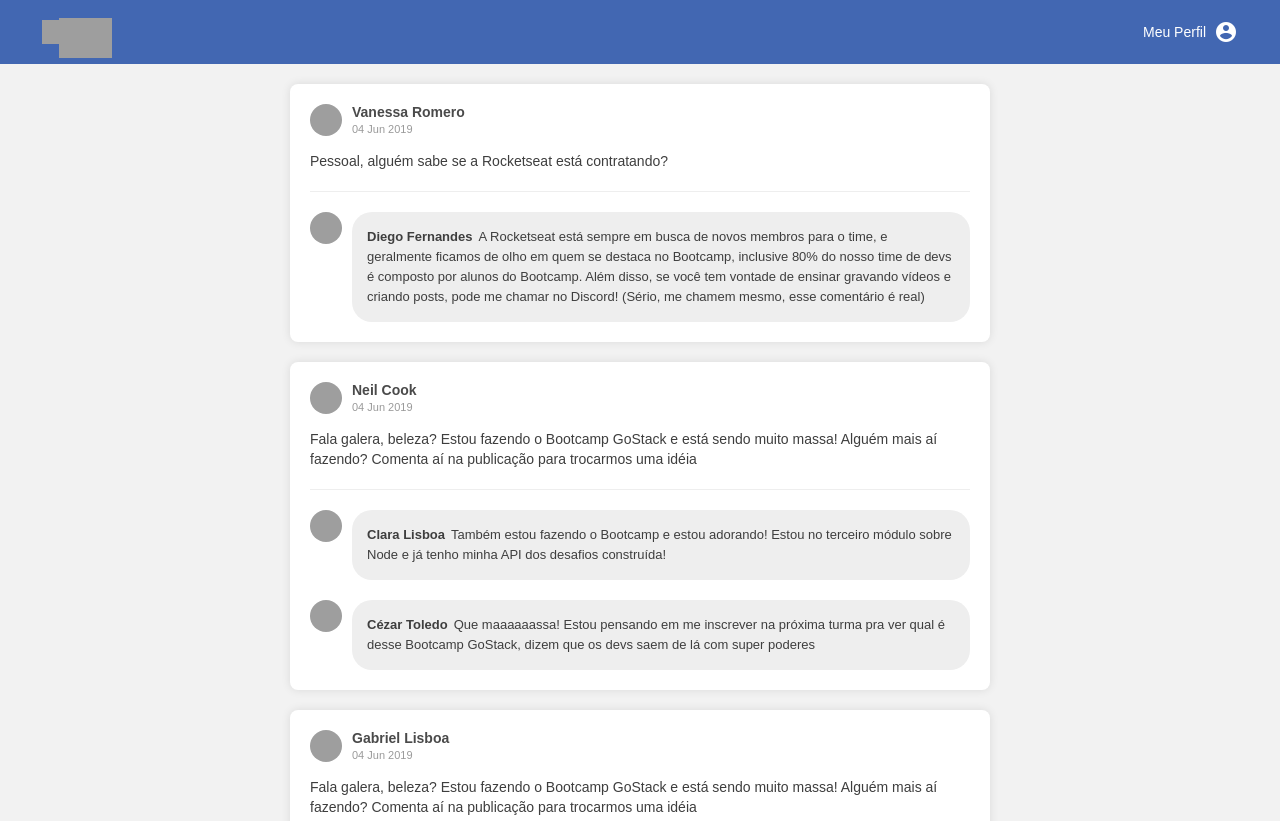
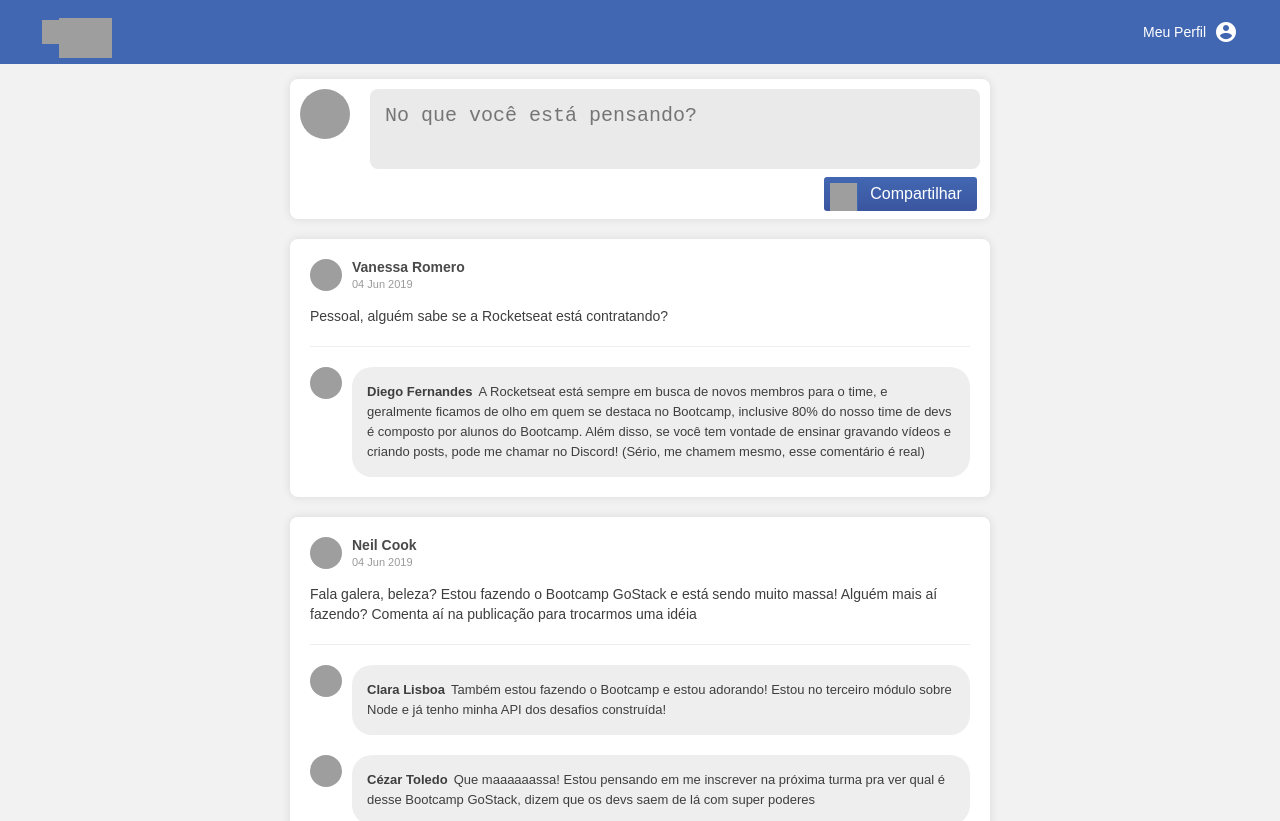
Before and after one commit to hardzork/gostack-7-challenge-4, a React app: page / in a window 1280 px wide. Shown: the top 821 px of the page. Built offline with nearby package versions, Linux system fonts and the light colour scheme; grey boxes are pictures that could not be loaded.

Commit message:
include new post feature

```diff
--- a/src/App.css
+++ b/src/App.css
@@ -25,6 +25,14 @@ body {
   border-radius: 50%;
 }
 
+.avatarNewPost {
+  min-height: 50px;
+  min-width: 50px;
+  height: 50px;
+  width: 50px;
+  border-radius: 50%;
+}
+
 .divider {
   width: 100%;
   height: 1px;
--- /dev/null
+++ b/src/components/NewPost.css
@@ -0,0 +1,103 @@
+.new-post {
+  height: 140px;
+  border-radius: 8px;
+  background: white;
+  max-width: 700px;
+  margin: 15px auto 20px;
+  color: #3e3e3e;
+  line-height: 20px;
+  box-shadow: 0 0 10px rgba(0, 0, 0, 0.1);
+}
+
+.containerNewPost {
+  display: flex;
+  justify-content: space-between;
+}
+
+.containerPost {
+  width: 100%;
+  padding: 10px 10px 0px 10px;
+}
+
+.containerAvatarPost {
+  padding: 10px 10px 0px 10px;
+}
+
+.containerSubmit {
+  display: flex;
+  justify-content: flex-end;
+  margin-right: 10px;
+}
+
+.btn {
+  box-sizing: border-box;
+  position: relative;
+  margin: 0.2em;
+  padding: 0 15px 0 46px;
+  border: none;
+  text-align: left;
+  line-height: 34px;
+  white-space: nowrap;
+  border-radius: 0.2em;
+  font-size: 16px;
+  color: #fff;
+}
+
+.btn:before {
+  content: "";
+  box-sizing: border-box;
+  position: absolute;
+  top: 0;
+  left: 0;
+  width: 34px;
+  height: 100%;
+}
+.btn:focus {
+  outline: none;
+}
+.btn:active {
+  box-shadow: inset 0 0 0 32px rgba(0, 0, 0, 0.1);
+}
+/* Facebook */
+.facebook {
+  background-color: #4267b2;
+  background-image: linear-gradient(#4267b2, #3b55a0);
+  text-shadow: 0 -1px 0 #4267b2;
+}
+.facebook:before {
+  border-right: #4267b2 1px solid;
+  background: url("https://s3-us-west-2.amazonaws.com/s.cdpn.io/14082/icon_facebook.png")
+    6px 6px no-repeat;
+}
+.facebook:hover,
+.facebook:focus {
+  background-color: #5b7bd5;
+  background-image: linear-gradient(#5b7bd5, #4864b1);
+}
+
+#newpost {
+  border-radius: 8px;
+  background: #eaeaea;
+  padding: 15px;
+  font-size: 13px;
+  border: transparent;
+  height: 80px;
+  width: 100%;
+  resize: none;
+  max-height: 500px;
+}
+
+#newpost::placeholder {
+  /* Chrome, Firefox, Opera, Safari 10.1+ */
+  font-size: 20px;
+}
+
+#newpost:-ms-input-placeholder {
+  /* Internet Explorer 10-11 */
+  font-size: 20px;
+}
+
+#newpost::-ms-input-placeholder {
+  /* Microsoft Edge */
+  font-size: 20px;
+}
--- /dev/null
+++ b/src/components/NewPost.js
@@ -0,0 +1,35 @@
+import React from "react";
+
+import "./NewPost.css";
+
+function NewPost() {
+  return (
+    <>
+      <div className="new-post">
+        <div className="containerNewPost">
+          <div className="containerAvatarPost">
+            <img
+              className="avatarNewPost"
+              src="https://avatars1.githubusercontent.com/u/21206530"
+              alt=""
+            />
+          </div>
+          <div className="containerPost">
+            <textarea
+              id="newpost"
+              rows="3"
+              placeholder="No que você está pensando?"
+            />
+          </div>
+        </div>
+        <div className="containerSubmit">
+          <button className="btn facebook" type="submit">
+            Compartilhar
+          </button>
+        </div>
+      </div>
+    </>
+  );
+}
+
+export default NewPost;
--- a/src/components/PostList.css
+++ b/src/components/PostList.css
@@ -1,4 +1,4 @@
 .postlist {
-  width: 700px;
+  max-width: 700px;
   margin: 0 auto 20px;
 }
--- a/src/components/PostList.js
+++ b/src/components/PostList.js
@@ -1,6 +1,7 @@
 import React, { Component } from "react";
 
 import PostItem from "./PostItem";
+import NewPost from "./NewPost";
 import "./PostList.css";
 
 class PostList extends Component {
@@ -96,11 +97,14 @@ class PostList extends Component {
 
   render() {
     return (
-      <div className="postlist">
-        {this.state.posts.map(post => (
-          <PostItem key={post.id} {...post} />
-        ))}
-      </div>
+      <>
+        <NewPost />
+        <div className="postlist">
+          {this.state.posts.map(post => (
+            <PostItem key={post.id} {...post} />
+          ))}
+        </div>
+      </>
     );
   }
 }
```
